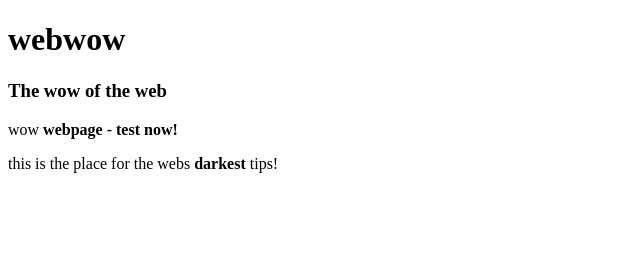
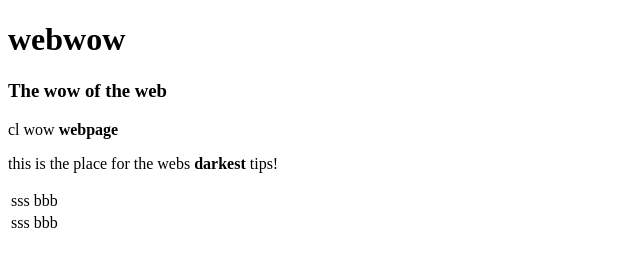
Before and after one commit to pedro-porcelli/webwow, a plain HTML site: page index.html in a window 1280 px wide. Shown: the whole page, without its empty margins (0-640 px from the left). Drawn offline with Linux system fonts and the light colour scheme.

Commit message:
Update index.html

```diff
--- a/index.html
+++ b/index.html
@@ -7,13 +7,19 @@
     </head>
    <body>
       <h1><b>webwow</b></h1>
-       <h3><b>The wow of the web</b></h3>
-        wow <b>webpage - test now!</b>
-
+       <h3><b>The wow of the web</b></h3>cl
+        wow <b>webpage</b>
 
         <p>
          this is the place for the webs <b>darkest</b> tips!
 
         </p>
+
+        <table>
+           <tbody>
+           <tr><td>sss</td><td>bbb</td></tr>
+           <tr><td>sss</td><td>bbb</td></tr>
+         </tbody>
+      </table>
   </body>
 </html>
```
